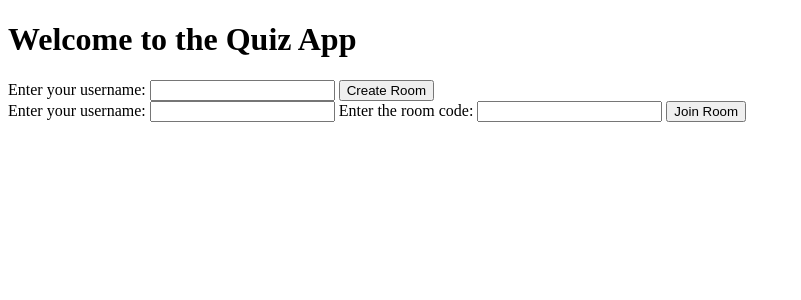
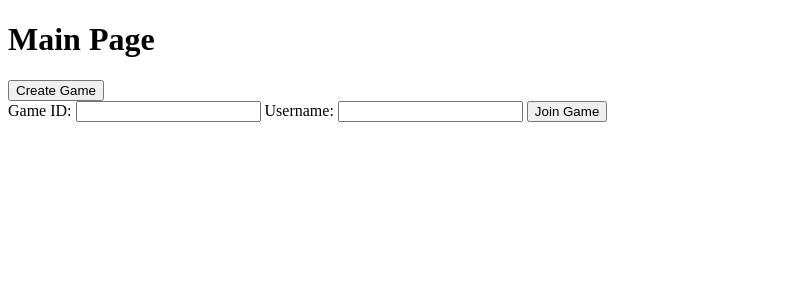
Before and after one commit to Austin-Holdheide/realtime-quiz-project, a Flask app: page / in a window 1280 px wide. Shown: the top 300 px of the page, without its empty margins (0-801 px from the left). Run offline with Flask 2, Linux system fonts and the light colour scheme; some libraries are stand-ins or nearby versions.

Commit message:
reworking

```diff
--- a/app.py
+++ b/app.py
@@ -1,111 +1,55 @@
-# app.py
-from flask import Flask, render_template, request, session, redirect, url_for
-from flask_socketio import SocketIO, emit, join_room, leave_room
+from flask import Flask, render_template, request, redirect, url_for
+from flask_socketio import SocketIO, join_room, leave_room, emit
 import random
 
 app = Flask(__name__)
-app.config['SECRET_KEY'] = 'secret_key'
 socketio = SocketIO(app)
 
-questions = [
-    {'question': 'What is the capital of France?', 'options': ['Paris', 'Berlin', 'Rome', 'Madrid'], 'correct_answer': 'Paris'},
-    {'question': 'Which planet is known as the Red Planet?', 'options': ['Earth', 'Mars', 'Jupiter', 'Venus'], 'correct_answer': 'Mars'},
-    # Add more questions as needed
-]
-
-active_rooms = {}
-
-def update_player_list(room):
-    player_list = active_rooms.get(room, {}).get('players', [])
-    emit('player_list_update', {'players': player_list}, room=room)
+# Store information about active games
+active_games = {}
 
 @app.route('/')
 def index():
     return render_template('index.html')
 
-@app.route('/join', methods=['POST'])
-def join():
+@app.route('/create_game', methods=['POST'])
+def create_game():
+    game_id = str(random.randint(1000, 9999))
+    active_games[game_id] = {'questions': ['Question 1', 'Question 2', 'Question 3'], 'answers': [2, 1, 3], 'current_question': 0, 'answered': 0, 'players': []}
+    return redirect(url_for('host', game_id=game_id))
+
+@app.route('/join_game', methods=['POST'])
+def join_game():
     username = request.form['username']
-    room = request.form['room']
-    session['username'] = username
-    session['room'] = room
+    game_id = request.form['game_id']
+    return render_template('player.html', username=username, game_id=game_id)
 
-    if room not in active_rooms:
-        # Handle the case where the room does not exist
-        return redirect(url_for('index'))
-
-    join_room(room)
-    active_rooms[room]['players'].append(username)
-    emit('notification', {'message': f'{username} has joined the room'}, room=room)
-    update_player_list(room)
-
-    return redirect(url_for('player_room'))
-
-@app.route('/create', methods=['POST'])
-def create():
-    username = request.form['username']
-    room = ''.join(random.choices('ABCDEFGHIJKLMNOPQRSTUVWXYZ0123456789', k=6))
-    session['username'] = username
-    session['room'] = room
-    join_room(room)
-    active_rooms[room] = {'host': username, 'players': [username]}
-    emit('notification', {'message': f'{username} has created and joined the room'}, room=room)
-    update_player_list(room)
-    return redirect(url_for('host_room'))
-
-@app.route('/host-room')
-def host_room():
-    username = session.get('username', 'Anonymous')
-    room = session.get('room', '')
-    return render_template('host_room.html', username=username, room=room)
-
-@app.route('/player-room')
-def player_room():
-    username = session.get('username', 'Anonymous')
-    room = session.get('room', '')
-
-    # Ensure the user is in a valid room before allowing access to the quiz
-    if room not in active_rooms or username not in active_rooms[room]['players']:
-        return redirect(url_for('index'))
-
-    return render_template('player_room.html', username=username, room=room)
-
-@app.route('/quiz')
-def quiz():
-    username = session.get('username', 'Anonymous')
-    room = session.get('room', '')
-
-    # Ensure the user is in a valid room before allowing access to the quiz
-    if room not in active_rooms or username not in active_rooms[room]['players']:
-        return redirect(url_for('index'))
-
-    # Get quiz data (questions and options) - Replace this with your quiz data
-    quiz_data = {'questions': questions}
-
-    # Emit quiz data to clients in the room
-    socketio.emit('quiz_data', quiz_data, room=room)
-
-    return render_template('quiz.html')
+@app.route('/host/<game_id>')
+def host(game_id):
+    return render_template('host.html', game_id=game_id)
 
 @socketio.on('connect')
 def handle_connect():
-    username = session.get('username', 'Anonymous')
-    room = session.get('room', '')
+    print('Client connected')
 
-    if room not in active_rooms:
-        # Handle the case where the room does not exist
-        return
-
-    join_room(room)
-    active_rooms[room]['players'].append(username)
-    update_player_list(room)
+@socketio.on('join_room')
+def handle_join_room(data):
+    username = data['username']
+    game_id = data['game_id']
+    join_room(game_id)
+    active_games[game_id]['players'].append(username)
+    emit('update_players', {'players': active_games[game_id]['players']}, room=game_id)
 
 @socketio.on('start_game')
-def handle_start_game():
-    username = session.get('username', 'Anonymous')
-    room = session.get('room', '')
-    if username == active_rooms.get(room, {}).get('host'):
-        emit('game_started', room=room, broadcast=True)
+def handle_start_game(data):
+    game_id = data['game_id']
+    emit('game_started', room=game_id)
+
+@socketio.on('answer_question')
+def handle_answer_question(data):
+    game_id = data['game_id']
+    active_games[game_id]['answered'] += 1
+    emit('update_answers', {'answered': active_games[game_id]['answered']}, room=game_id)
 
 if __name__ == '__main__':
-    socketio.run(app)
+    socketio.run(app, debug=True)
--- a/static/index.js
+++ /dev/null
@@ -1,12 +0,0 @@
-// static/index.js
-document.addEventListener('DOMContentLoaded', () => {
-    const socket = io.connect(window.location.origin);
-
-    socket.on('connect', () => {
-        socket.emit('connect');
-    });
-
-    socket.on('notification', (data) => {
-        console.log(data.message);
-    });
-});
--- a/templates/index.html
+++ b/templates/index.html
@@ -1,29 +1,27 @@
-<!-- templates/index.html -->
 <!DOCTYPE html>
 <html lang="en">
 <head>
     <meta charset="UTF-8">
     <meta name="viewport" content="width=device-width, initial-scale=1.0">
-    <title>Quiz App</title>
+    <title>Quiz Game</title>
 </head>
 <body>
-    <h1>Welcome to the Quiz App</h1>
-
-    <form action="/create" method="post">
-        <label for="username">Enter your username:</label>
-        <input type="text" id="username" name="username" required>
-        <button type="submit">Create Room</button>
-    </form>
-
-    <form action="/join" method="post">
-        <label for="username">Enter your username:</label>
-        <input type="text" id="username" name="username" required>
-        <label for="room">Enter the room code:</label>
-        <input type="text" id="room" name="room" required>
-        <button type="submit">Join Room</button>
-    </form>
-
-    <script src="https://cdn.socket.io/4.7.4/socket.io.min.js" integrity="sha384-Gr6Lu2Ajx28mzwyVR8CFkULdCU7kMlZ9UthllibdOSo6qAiN+yXNHqtgdTvFXMT4" crossorigin="anonymous"></script>
-    <script src="{{ url_for('static', filename='index.js') }}"></script>
+    <div>
+        <h1>Main Page</h1>
+        <div>
+            <form action="{{ url_for('create_game') }}" method="post">
+                <button type="submit">Create Game</button>
+            </form>
+        </div>
+        <div>
+            <form action="{{ url_for('join_game') }}" method="post">
+                <label for="game_id">Game ID:</label>
+                <input type="text" id="game_id" name="game_id" required>
+                <label for="username">Username:</label>
+                <input type="text" id="username" name="username" required>
+                <button type="submit">Join Game</button>
+            </form>
+        </div>
+    </div>
 </body>
 </html>
```
Also changed, not shown: static/room.js (deleted, +0 -33 lines), templates/host.html (added, +55 -0 lines), templates/host_room.html (deleted, +0 -24 lines), templates/player.html (added, +27 -0 lines), templates/player_room.html (deleted, +0 -30 lines), templates/quiz.html (deleted, +0 -19 lines).
